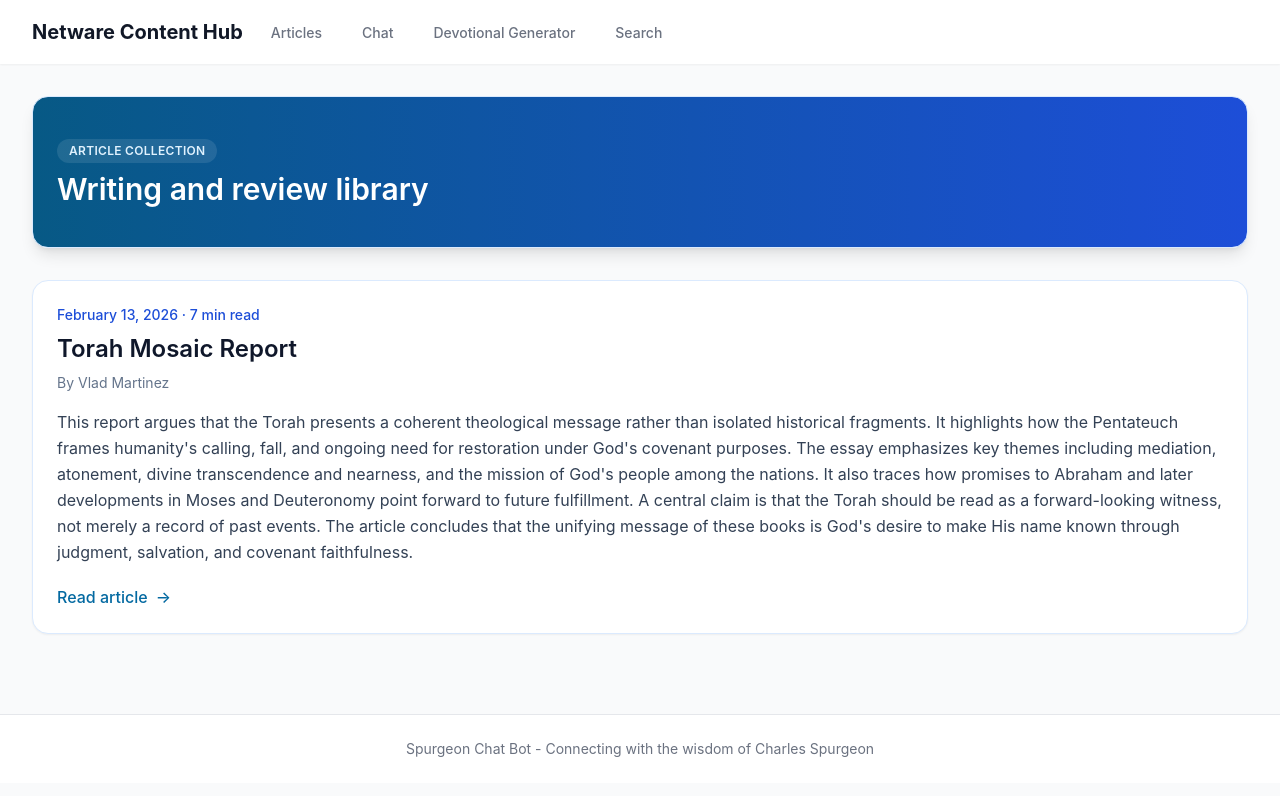
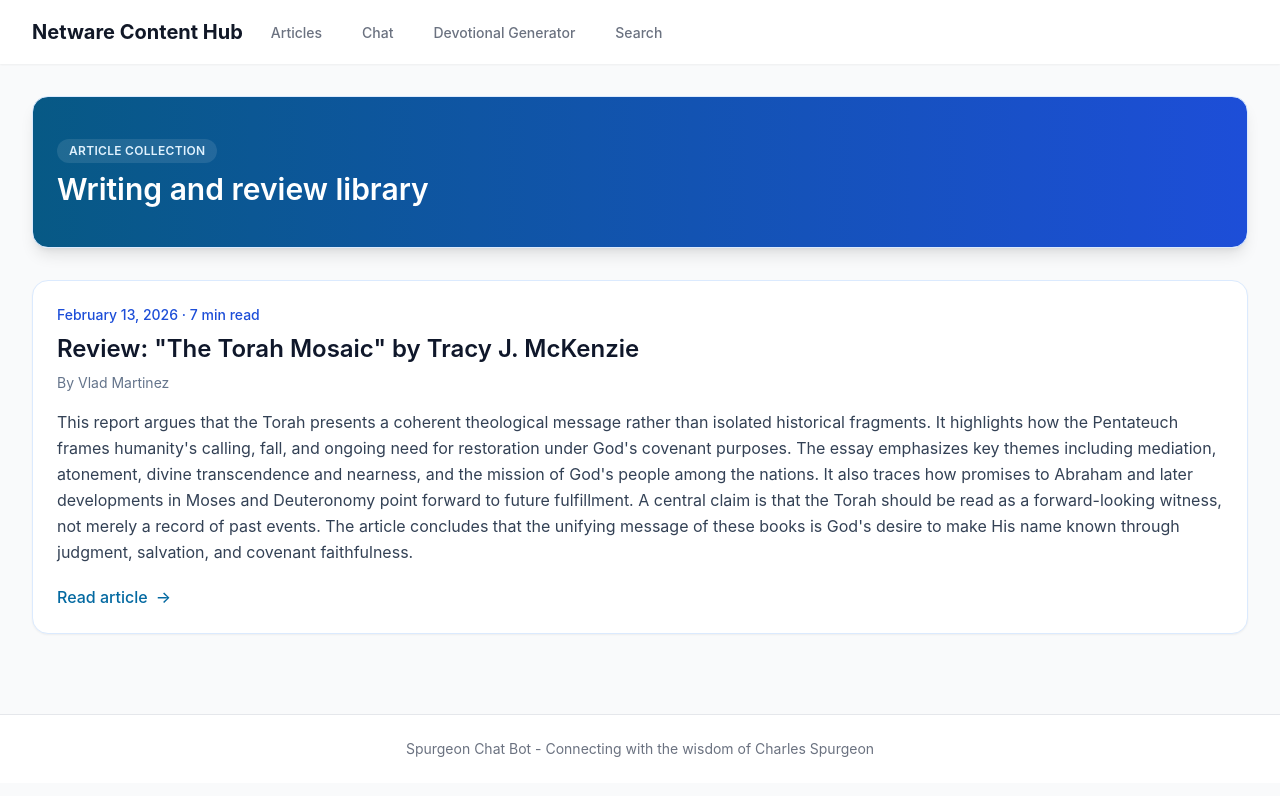
Before and after one commit to vladi03/netware_functions, a React (Vite) app in the folder web/: page / in a window 1280 px wide. Shown: the top 796 px of the page. Built offline with nearby package versions, Linux system fonts and the light colour scheme; no server answers.

Commit message:
title change

```diff
--- a/web/src/data/articles.js
+++ b/web/src/data/articles.js
@@ -3,7 +3,7 @@ import torahMosaicReportVladMartinez from './articles/torah-mosaic-report-vlad-m
 export const articles = [
   {
     slug: 'torah-mosaic-report-vlad-martinez',
-    title: 'Torah Mosaic Report',
+    title: 'Review: "The Torah Mosaic" by Tracy J. McKenzie',
     author: 'Vlad Martinez',
     published: 'February 13, 2026',
     abstract:
```
